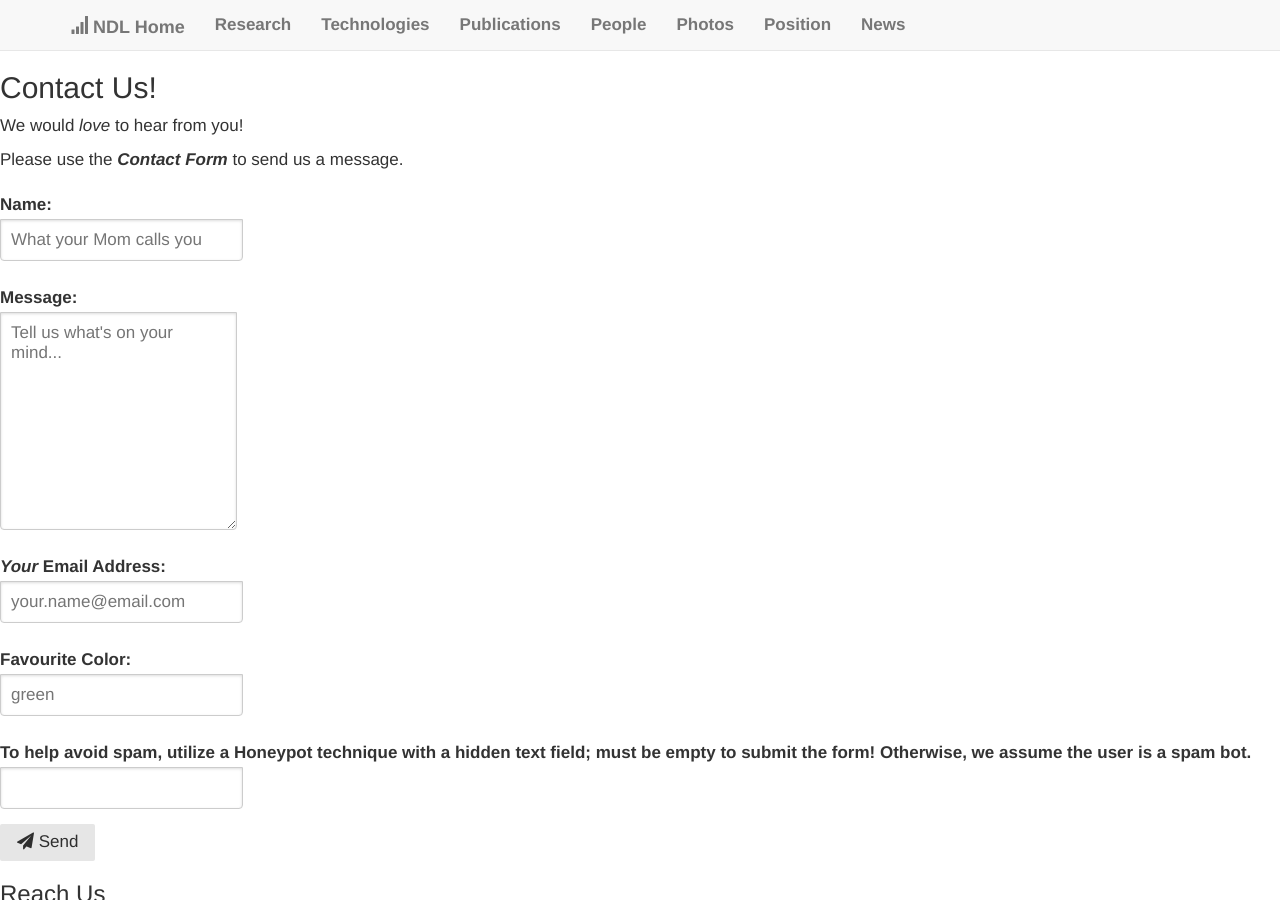
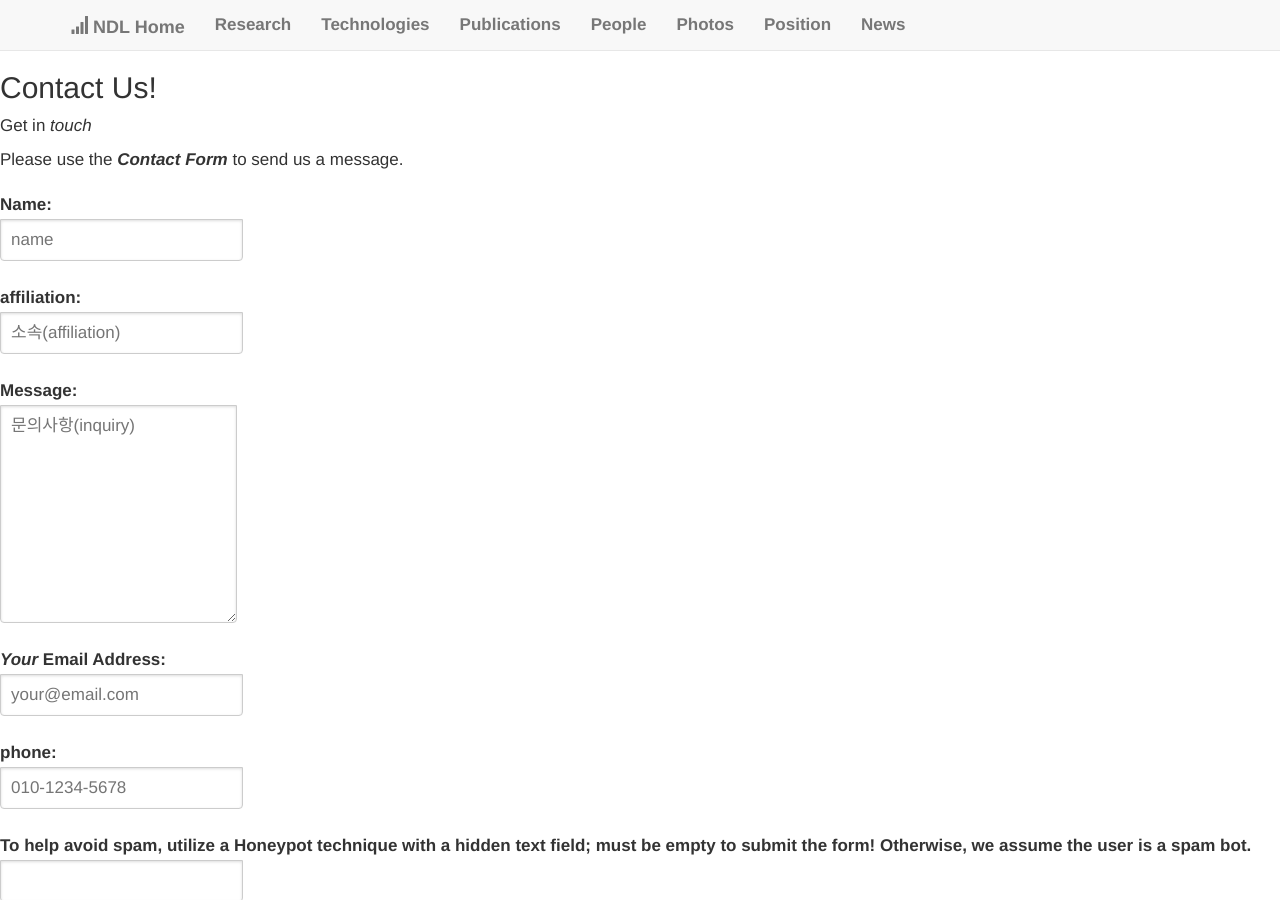
Before and after one commit to kleelab/kleelab.github.io, a Jekyll site: the page built from contact.html, in a window 1280 px wide and 900 px high. Built offline with Jekyll 4.4.1, drawn with Linux system fonts in a browser that asks for light colours; nearby versions of some CDN libraries; a style sheet for code colours, icons or effects is not loaded.

Commit message:
Update contact.html

```diff
--- a/contact.html
+++ b/contact.html
@@ -5,11 +5,8 @@ layout: default
 <html lang="en">
       <h2 class="content-head is-center">Contact Us!</h2>
   <aside>
-       <p>
-           We would <em>love</em> to hear from you! </p>
-           <p>Please use the <b><em>Contact Form</em></b>
-           to send us a message.
-       </p>
+       <p>Get in <em>touch</em></p>
+           <p>Please use the <b><em>Contact Form</em></b> to send us a message.</p>
    </aside>
 
 <!-- START HERE -->
@@ -18,31 +15,36 @@ layout: default
    <!-- Style The Contact Form How Ever You Prefer -->
    <link rel="stylesheet" href="asset/css/style.css">
 
-  <form class="gform pure-form pure-form-stacked" method="POST" data-email="example@email.net"
-  action="https://script.google.com/macros/s/AKfycbwMxYDrufp73bKdU8gMvxFDdHRuzcR4IKQUB33B7GqwyfyZS04/exec">
+  <form class="gform pure-form pure-form-stacked" method="POST" data-email="klee@dgist.ac.kr"
+  action="https://script.google.com/macros/s/AKfycbwbLfmdL-u09c35W2dAwMx4y2Tb6ZBKNUiVVV1NG00e0w8i7uoP_yYBfw0Ur14SnqRF/exec">
     <!-- change the form action to your script url -->
 
     <div class="form-elements">
       <fieldset class="pure-group">
         <label for="name">Name: </label>
-        <input id="name" name="name" placeholder="What your Mom calls you" />
+        <input id="name" name="name" placeholder="name" />
+      </fieldset>
+
+      <fieldset class="pure-group">
+        <label for="affiliation">affiliation: </label>
+        <input id="affiliation" name="affiliation" placeholder="소속(affiliation)" />
       </fieldset>
 
       <fieldset class="pure-group">
         <label for="message">Message: </label>
         <textarea id="message" name="message" rows="10"
-        placeholder="Tell us what's on your mind..."></textarea>
+        placeholder="문의사항(inquiry)"></textarea>
       </fieldset>
 
       <fieldset class="pure-group">
         <label for="email"><em>Your</em> Email Address:</label>
         <input id="email" name="email" type="email" value=""
-        required placeholder="your.name@email.com"/>
+        required placeholder="your@email.com"/>
       </fieldset>
 
       <fieldset class="pure-group">
-        <label for="color">Favourite Color: </label>
-        <input id="color" name="color" placeholder="green" />
+        <label for="phone">phone: </label>
+        <input id="phone" name="color" placeholder="010-1234-5678" />
       </fieldset>
 
       <fieldset class="pure-group honeypot-field">
```
